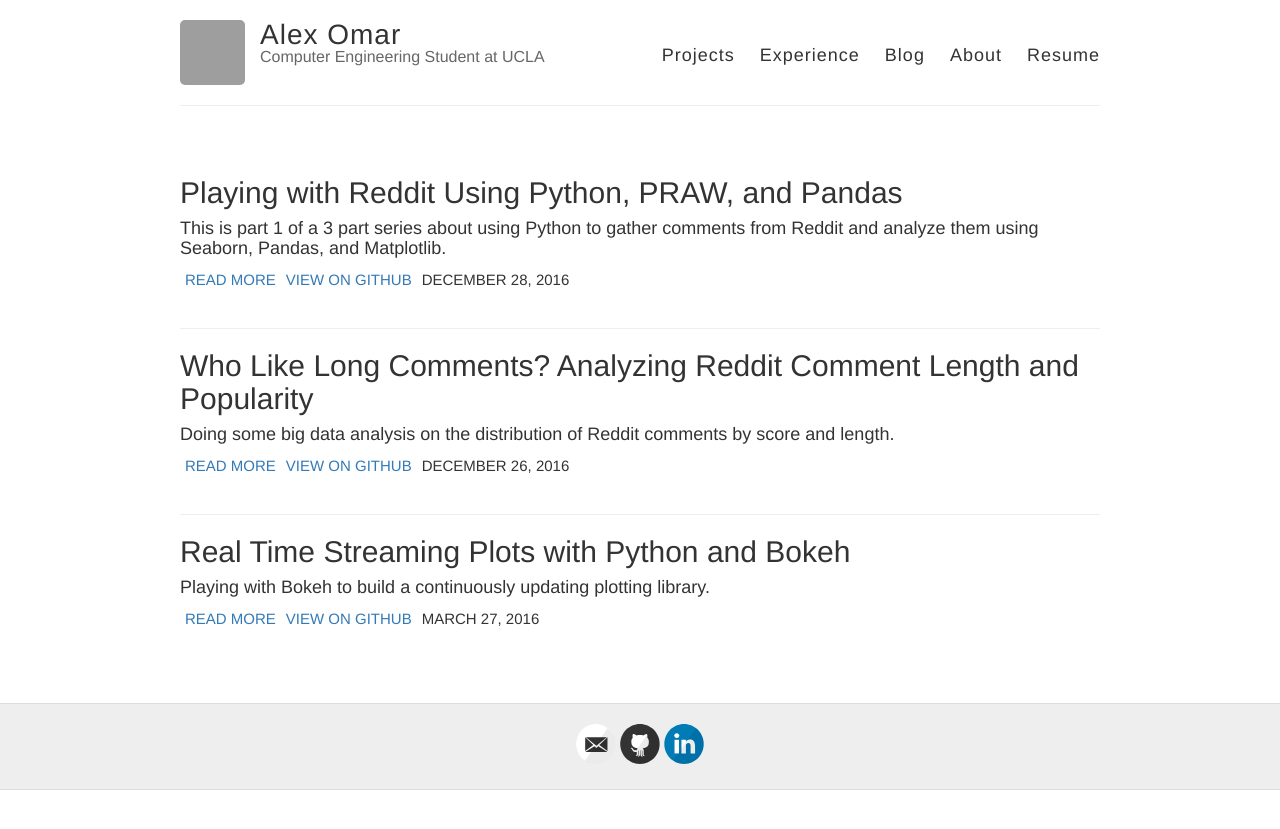
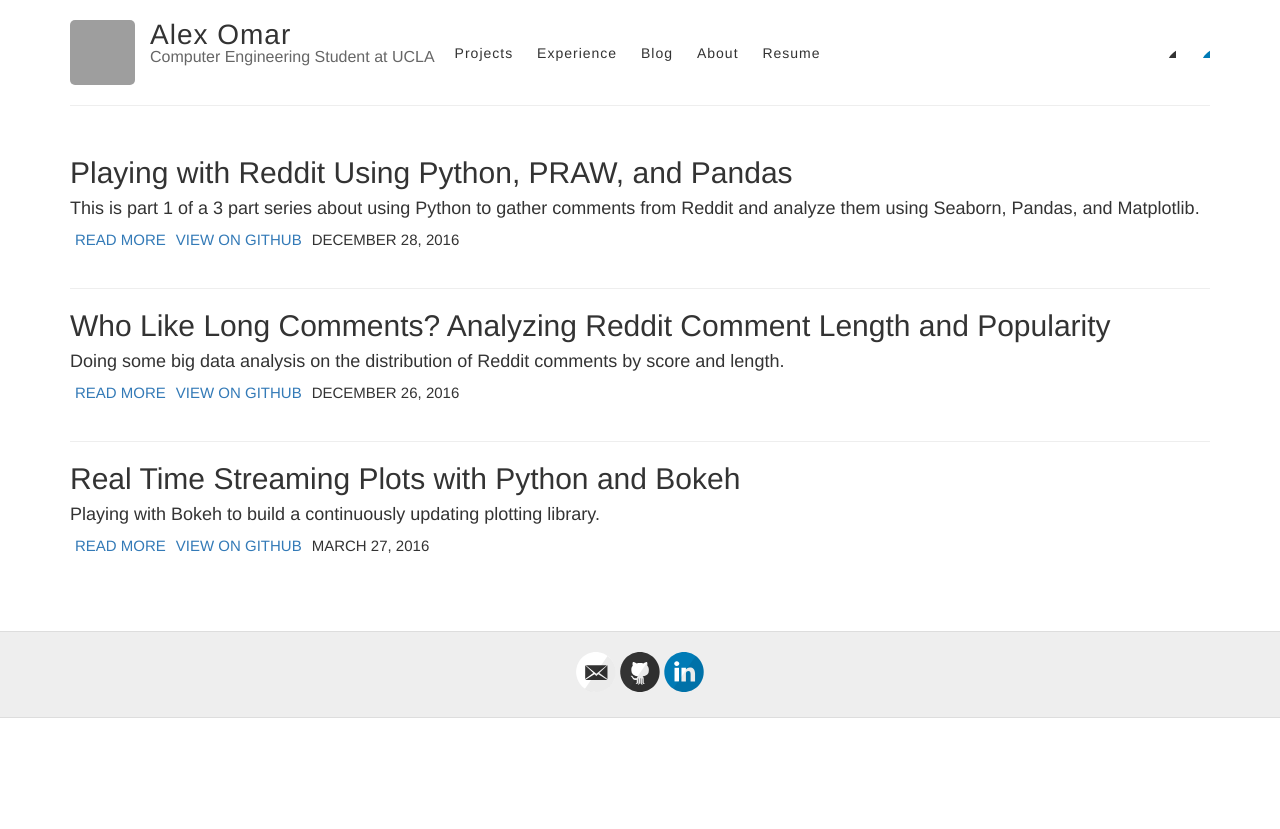
Before and after one commit to atomar94/atomar94.github.io, a Jekyll site: the page built from index.html, in a window 1280 px wide. Shown: the top 829 px of the page. Built offline with Jekyll 4.4.1, drawn with Linux system fonts in a browser that asks for light colours; grey boxes are pictures that could not be loaded.

Commit message:
Added nicer nav bar

```diff
--- a/_layouts/default.html
+++ b/_layouts/default.html
@@ -34,6 +34,9 @@
             <a href="{{ site.baseurl }}/about">About</a>
             <a href="{{ site.baseurl }}/content/AlexOmarResume.pdf">Resume</a>
           </nav>
+          <nav class="nav-right">
+            {% include svg-icons.html %}
+          </nav>
         </header>
       </div>
     </div>
--- a/style.scss
+++ b/style.scss
@@ -25,7 +25,7 @@ body {
 
 .container {
   margin: 0 auto;
-  max-width: 950px;
+  //max-width: 950px;
   padding: 0 10px;
   width: 100%;
 }
@@ -172,7 +172,7 @@ img {
 //
 
 .wrapper-masthead {
-  margin-bottom: 50px;
+  margin-bottom: 30px;
 }
 
 .masthead {
@@ -231,17 +231,27 @@ img {
   }
 }
 
+
+.nav-right {
+  float: right;
+
+  .svg-icon {
+    width: 10px;
+    height: 10px;
+  }
+}
+
 nav {
-  float: right;
+  float: left;
   margin-top: 23px; // @TODO: Vertically middle align
   font-family: $helveticaNeue;
-  font-size: 18px;
+  font-size: 14px;
 
   @include mobile {
     float: none;
     margin-top: 9px;
     display: block;
-    font-size: 16px;
+    font-size: 12px;
   }
 
   a {
```
